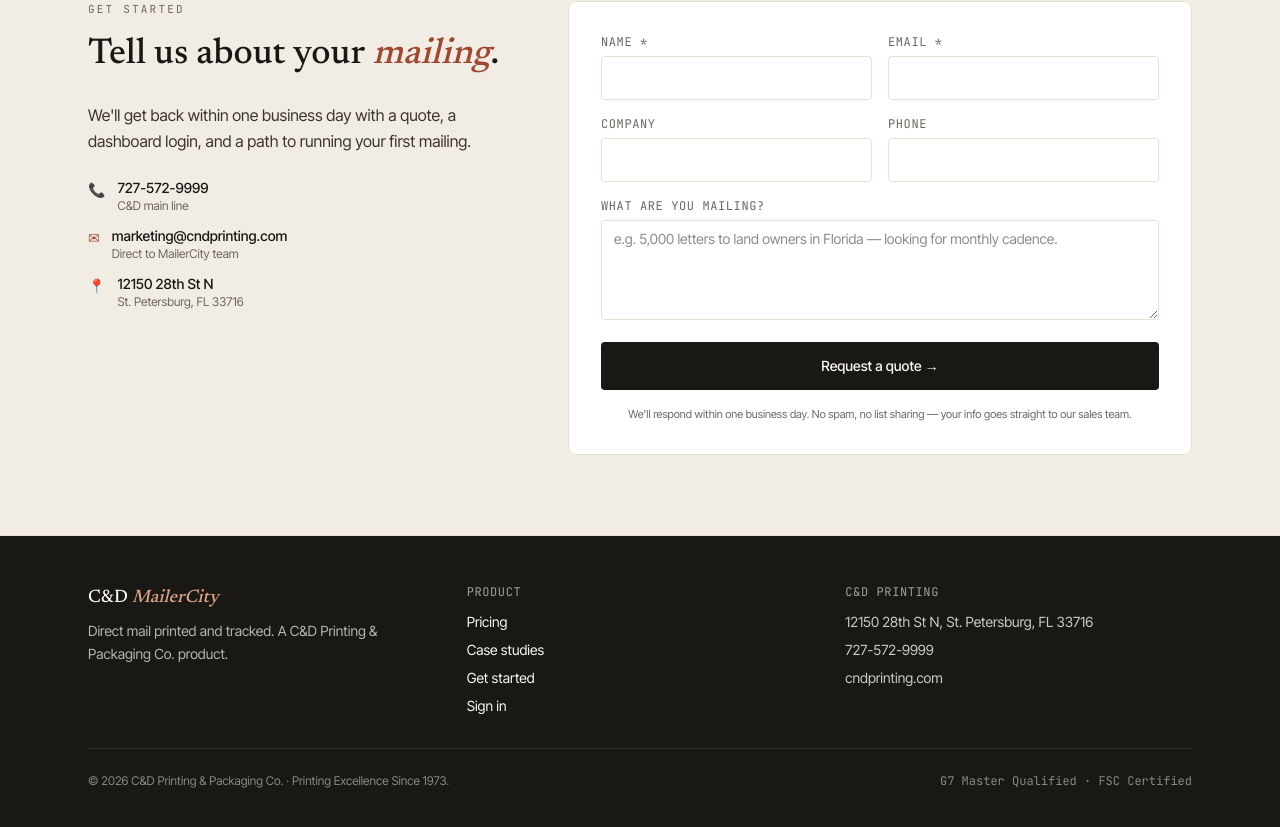
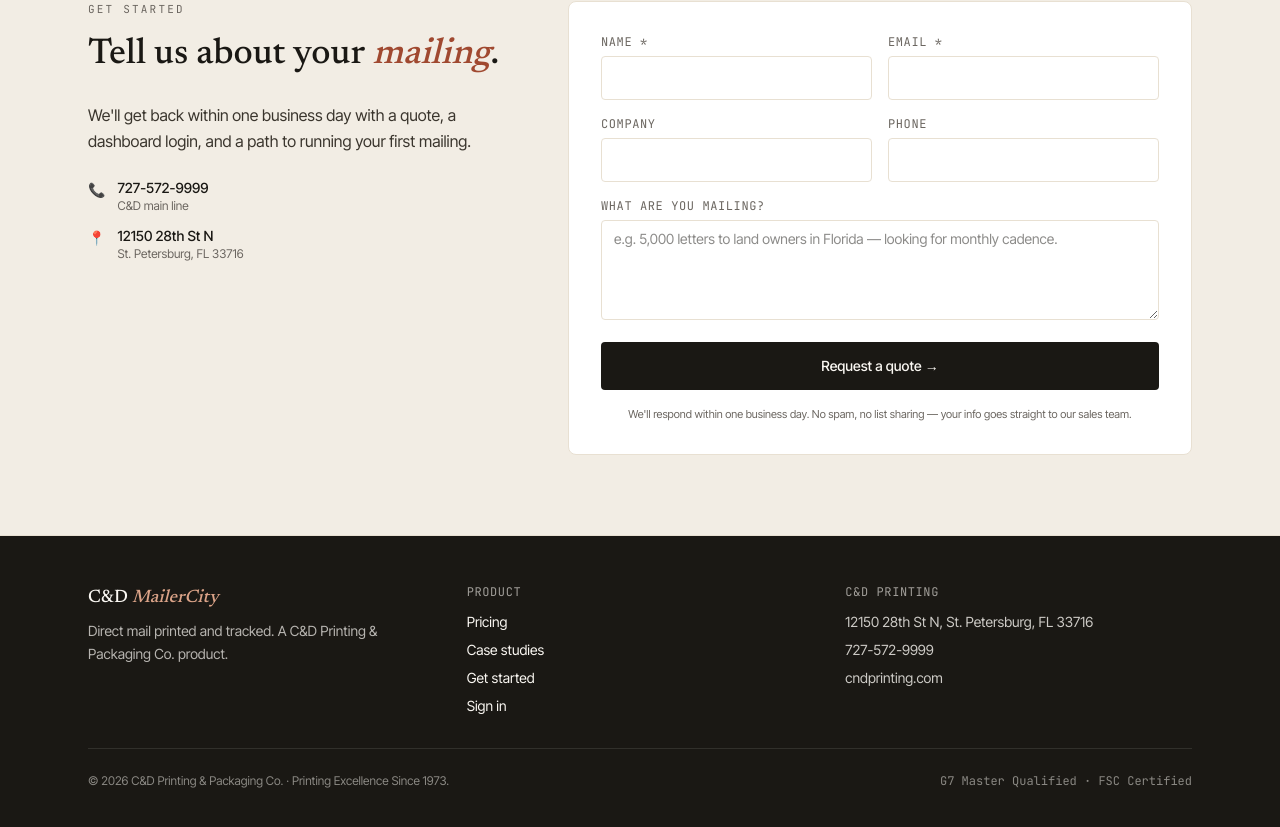
Before and after one commit to cndprinting/cd-reporting-portal, a Next.js app: page / in a window 1280 px wide. Shown: the part 3321-4148 px from the top of the page. Built offline with nearby package versions, Linux system fonts and the light colour scheme; no server answers.

Commit message:
Remove marketing@cndprinting.com from landing — not active yet

```diff
--- a/src/components/landing/landing-page.tsx
+++ b/src/components/landing/landing-page.tsx
@@ -428,15 +428,6 @@
                 </div>
               </div>
               <div className="flex items-start gap-3">
-                <span className="text-brand-600 mt-0.5">✉</span>
-                <div>
-                  <div className="font-medium text-ink">
-                    marketing@cndprinting.com
-                  </div>
-                  <div className="text-xs text-stone">Direct to MailerCity team</div>
-                </div>
-              </div>
-              <div className="flex items-start gap-3">
                 <span className="text-brand-600 mt-0.5">📍</span>
                 <div>
                   <div className="font-medium text-ink">12150 28th St N</div>
```
